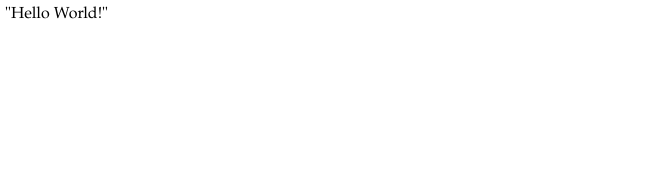
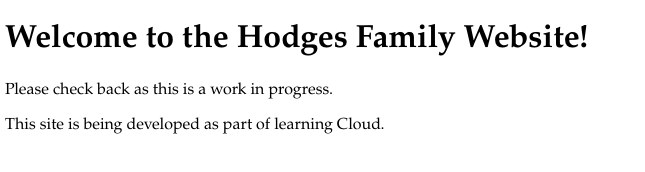
Before and after one commit to countryguy775/azure_website, a plain HTML site: page MLH.Website/HTML/index.html in a window 1280 px wide. Shown: the whole page, without its empty margins (0-645 px from the left). Drawn offline with Linux system fonts and the light colour scheme.

Commit message:
fixed customhttps

```diff
--- a/MLH.Website/HTML/index.html
+++ b/MLH.Website/HTML/index.html
@@ -8,6 +8,14 @@
 		<link rel="stylesheet" href="style.css">
     </head>
     <body>
-        "Hello World!"
+        <h1>
+            Welcome to the Hodges Family Website!
+        </h1>
+        <p>
+            Please check back as this is a work in progress.
+        </p>
+        <p>
+            This site is being developed as part of learning Cloud.
+        </p>
     </body>
 </html>
```
Also changed, not shown: 2 other files.
